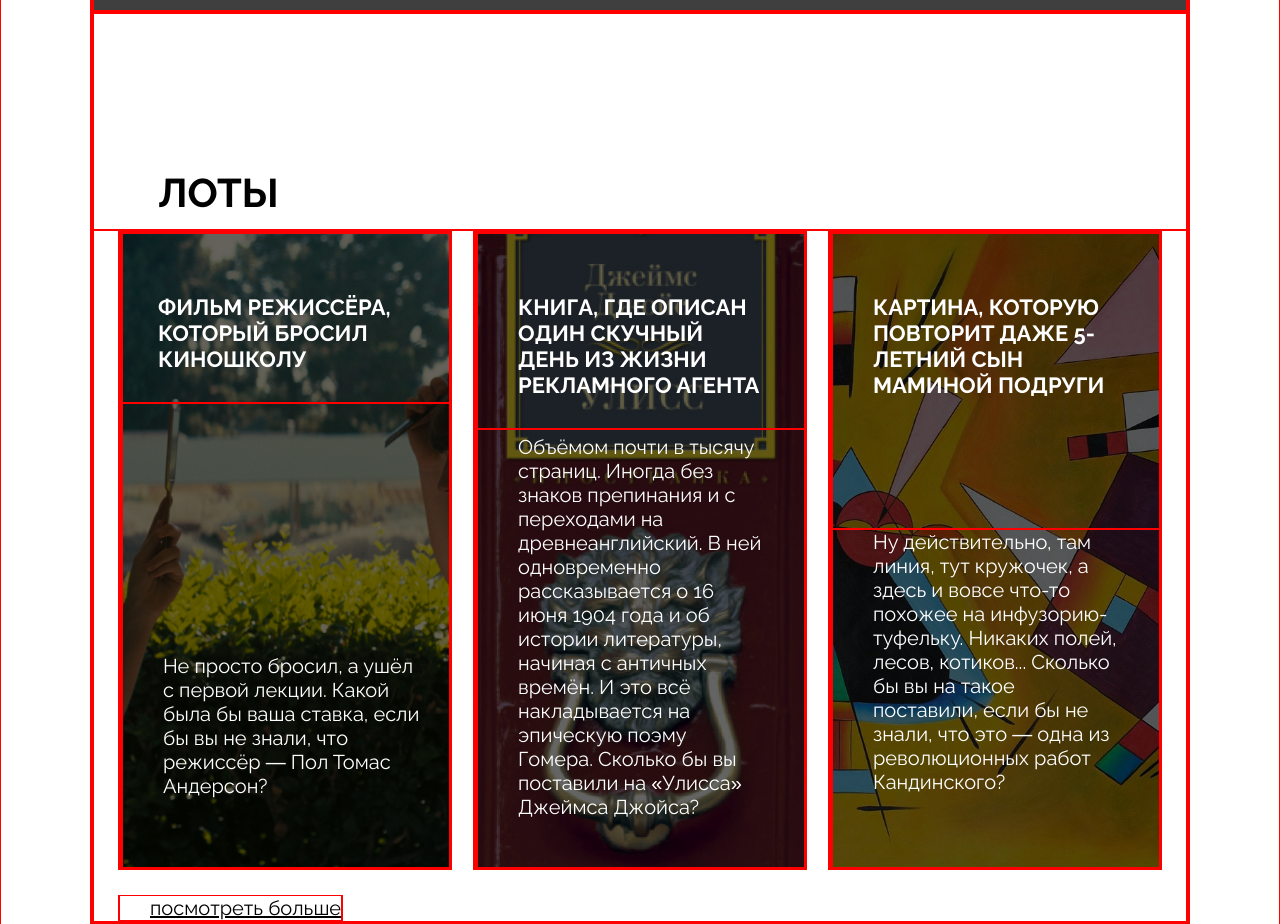
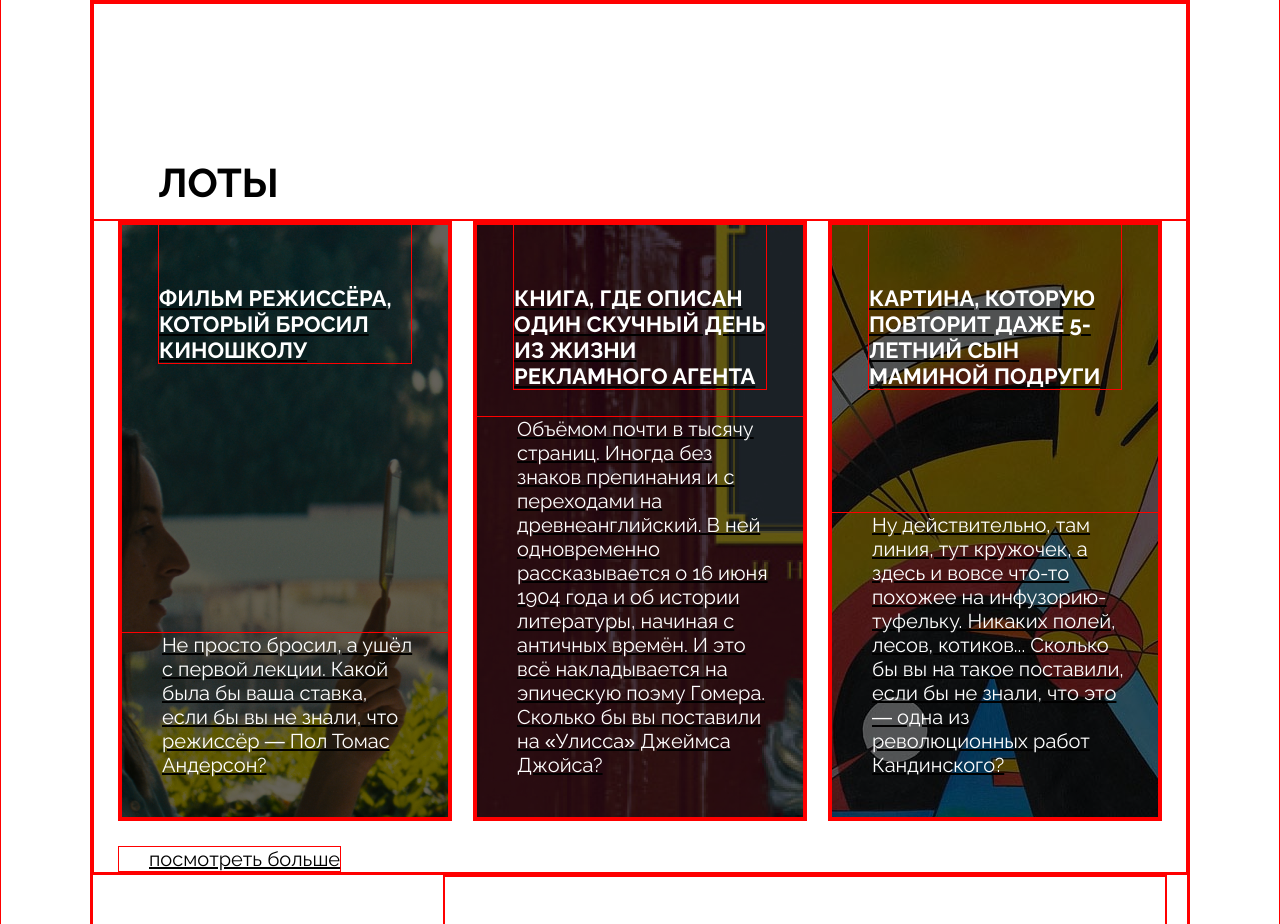
Before and after one commit to Catherine-web-dev/ono-tebe-nado-fd, a plain HTML site: page index.html in a window 1280 px wide. Shown: the part 1062-1986 px from the top of the page. Drawn offline with Linux system fonts and the light colour scheme; grey boxes are pictures that could not be loaded.

Commit message:
Fix bugs 1.6

```diff
--- a/index.html
+++ b/index.html
@@ -51,37 +51,37 @@
         </h2>
         <ul class="lots__card-list">
           <li class="lots__card-list-item">
-            <a href="#" class="card-link"></a>
+            <a href="#" class="card-link">
               <article class="card card_type_film">
                 <h3 class="card__title">Фильм режиссёра, который бросил киношколу</h3>
                 <p class="card__text">Не просто бросил, а ушёл с первой лекции. Какой была бы ваша ставка,
                 если бы вы не знали, что режиссёр — Пол Томас Андерсон?</p>
                 <div class="overlay"></div>
               </article>
+            </a>
           </li>
           <li class="lots__card-list-item">
-            <a href="#" class="card-link"></a>
+            <a href="#" class="card-link">
               <article class="card card_type_book">
                 <h3 class="card__title">Книга, где описан один скучный день из жизни рекламного агента</h3>
                 <p class="card__text">Объёмом почти в тысячу страниц. Иногда без знаков препинания и с переходами на древнеанглийский. В ней одновременно рассказывается о 16 июня 1904 года и об истории литературы, начиная с античных времён.
                 И это всё накладывается на эпическую поэму Гомера. Сколько бы вы поставили на «Улисса» Джеймса Джойса?</p>
                 <div class="overlay"></div>
               </article>
+            </a>
 
           </li>
           <li class="lots__card-list-item">
-            <a href="#" class="card-link"></a>
+            <a href="#" class="card-link">
               <article class="card card_type_picture">
                 <h3 class="card__title">Картина, которую повторит даже 5-летний сын маминой подруги</h3>
                 <p class="card__text">Ну действительно, там линия, тут кружочек, а здесь и вовсе что-то похожее на инфузорию-туфельку. Никаких полей, лесов, котиков...
                 Сколько бы вы на такое поставили, если бы не знали, что это — одна из революционных работ Кандинского?</p>
                 <div class="overlay"></div>
               </article>
+            </a>
           </li>
-
-          <li class="lots__item lots__item--more">
             <a href="#" class="lots__look-more-link">посмотреть больше</a>
-          </li>
         </ul>
       </section>
       <section class="about about__column">
--- a/styles/style.css
+++ b/styles/style.css
@@ -83,14 +83,14 @@
 
 .aligned-text_center {
     text-align: center;
-    padding-bottom: 20px;
-    margin-right: -30px
+    padding-bottom: 10px;
+    margin-right: -28px
 }
 
 .aligned-text_right {
     text-align: end;
-    padding-right: 50px;
-    margin-right: -30px
+    padding-right: 20px;
+    margin-right: -25px
 }
 
 .cover__description {
@@ -176,95 +176,48 @@
 
 .card {
     display: flex;
+    flex-direction: column;
     justify-content: space-between;
-    background-size:cover;
-    background-position:center;
+    height: 596px;
+    align-items: center;
+    position: relative;
+    z-index: 0;
 
+}
 
+.card h3 {
+    max-width: 254px;
+    align-items: center;
+    padding-top: 60px;
+    font-size: 22px;
+    z-index: 1;
 }
 
 
 .card_type_film {
     background-image: url(../images/card-lot-01.jpg);
-    display: flex;
-    flex-direction:column;
-    position: relative;
-    z-index: 0;
-    min-height: 596px;
 }
 
 .card_type_picture {
     background-image: url(../images/card-lot-03.jpg);
-    display: flex;
-    flex-direction:column;
-    position: relative;
-    z-index: 0;
 }
 
 .card_type_book {
     background-image: url(../images/card-lot-02.jpg);
-    display: flex;
-    flex-direction:column;
-    position: relative;
-    z-index: 0;
-}
-
-.card__title {
-    font-size: 22px;
-    z-index: 1;
 }
 
 .card__text {
     font-size: 20px;
     color: white;
     z-index: 1;
-    min-height: 254px;
-    height: 100%;
-}
-
-.card_type_film h3 {
-    padding: 60px 40px 30px 35px;
-    font-size: 22px;
-    z-index: 1;
-}
-
-.card_type_film p {
-    padding: 250px 20px 48px 40px;
-    font-size: 20px;
-    color: white;
-    z-index: 1;
-}
-
-.card_type_book h3 {
-    padding: 60px 40px 30px 40px;
-    font-size: 22px;
-    z-index: 1;
-}
-
-.card_type_book p {
-    padding: 5px 40px 48px 40px;
-    font-size: 20px;
-    color: white;
-    z-index: 1;
-}
-
-.card_type_picture h3 {
-    padding: 60px 40px 130px 40px;
-    font-size: 22px;
-    z-index: 1;
-}
-
-.card_type_picture p {
-    padding: 0px 40px 48px 40px;
-    font-size: 20px;
-    color: white;
-    z-index: 1;
+    padding-left: 40px;
+    padding-bottom: 40px;
+    padding-right: 30px;
 }
 
 .lots__look-more-link {
     padding-left: 30px;
     font-size: 20px;
-
   }
 
 
@@ -284,7 +237,7 @@
     align-self: start;
     display: flex;
     padding: 0;
-    padding-top: 230px;
+    padding-top: 270px;
     padding-left: 24px;
     margin-bottom: 60px;
     text-transform: uppercase;
```
